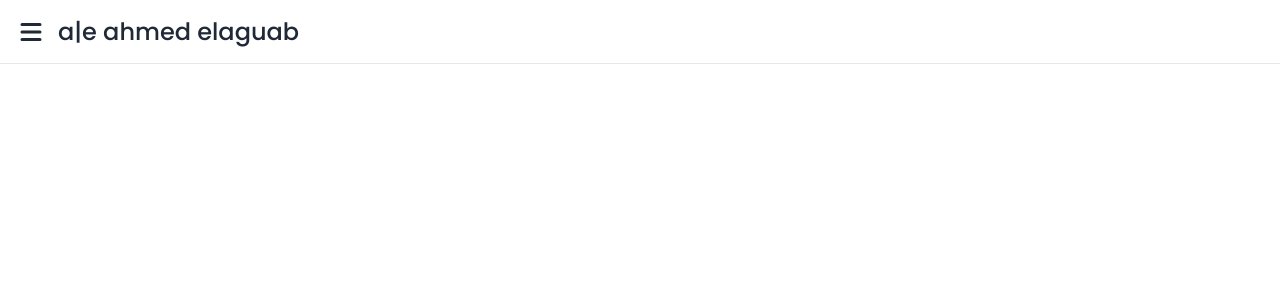
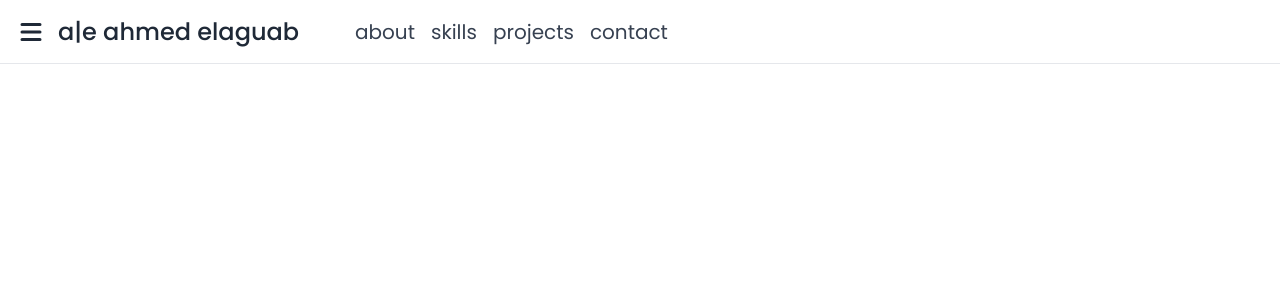
Before and after one commit to AhmedElaguab/my-portfolio-v1.0, a React (Create React App) app: page / in a window 1280 px wide. Shown: the top 300 px of the page. Built offline with nearby package versions, Linux system fonts and the light colour scheme.

Commit message:
Make navbar spread on large screens

```diff
--- a/src/components/Header.jsx
+++ b/src/components/Header.jsx
@@ -24,14 +24,14 @@ export const Header = () => {
             />
           </div>
           <div>
-            <a className="text-2xl font-medium" href="/">
+            <a className="text-2xl font-medium lg:mr-10" href="/">
               <span>a|e </span>
               <span>ahmed elaguab</span>
             </a>
           </div>
           {Overlay}
           <Navbar isMenuActive={isMenuActive}>
-            <ul>
+            <ul className="p-4 lg:p-2 lg:flex">
               <NavbarLink
                 label="about"
                 linkUrl="/about"
--- a/src/components/Navbar.jsx
+++ b/src/components/Navbar.jsx
@@ -1,9 +1,9 @@
 export const Navbar = ({ isMenuActive, children }) => {
   return (
     <nav
-      className={`bg-white fixed top-16 bottom-0 left-0 w-10/12 max-w-96 xs:w-96 p-4 ml-0 transition-all ${
+      className={`bg-white fixed top-16 bottom-0 left-0 w-10/12 max-w-96 xs:w-96 ml-0 transition-all ${
         !isMenuActive && '-ml-96'
-      }`}
+      } lg:ml-0 lg:static`}
     >
       {children}
     </nav>
--- a/src/components/NavbarLink.jsx
+++ b/src/components/NavbarLink.jsx
@@ -2,7 +2,7 @@ export const NavbarLink = ({ label, linkUrl, onClick }) => {
   return (
     <li>
       <a
-        className="flex p-4 text-xl text-gray-700 hover:text-gray-800"
+        className="flex p-4 lg:p-2 text-xl text-gray-700 hover:text-gray-800 hover:bg-purple-50"
         href={linkUrl}
         onClick={onClick}
       >
```
